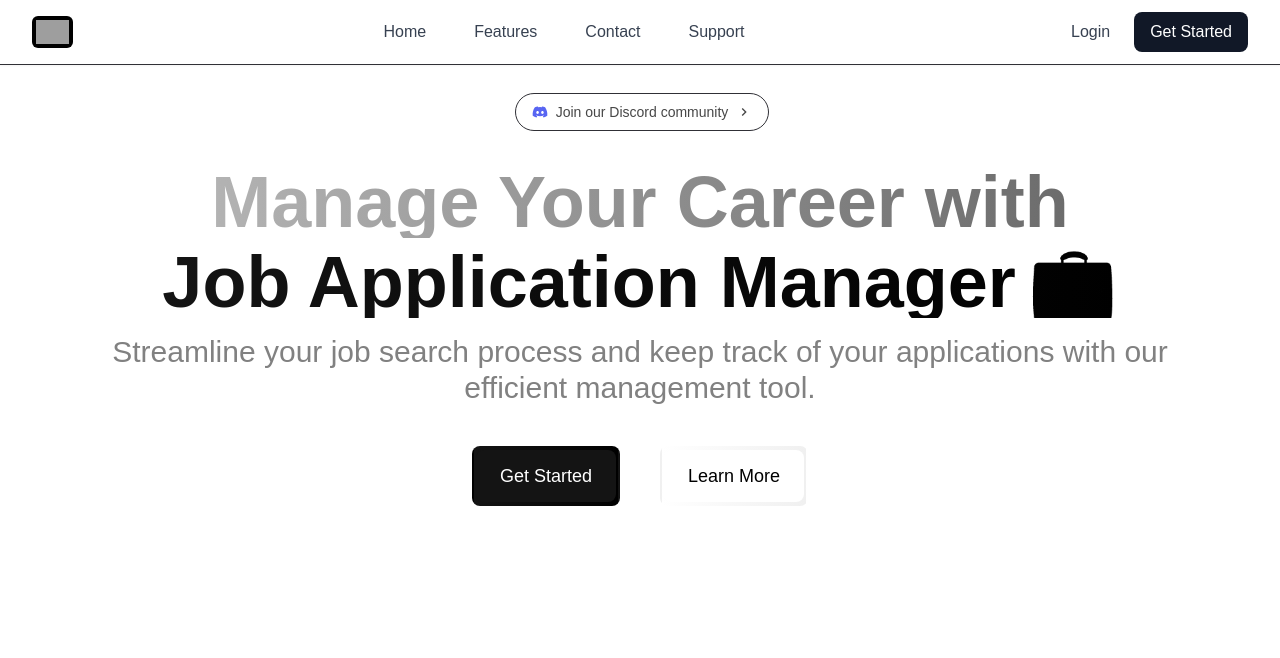
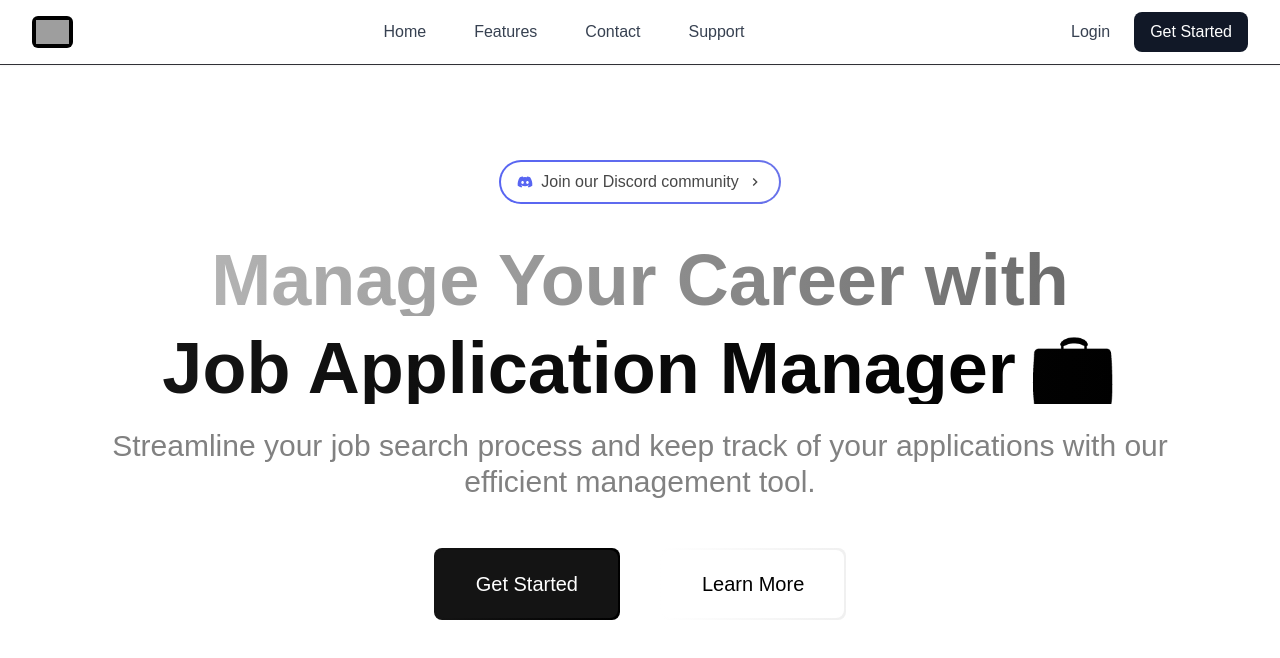
Before and after one commit to DanteTerry/aplify-new, a Next.js app: page / in a window 1280 px wide. Shown: the top 658 px of the page. Built offline with nearby package versions, Linux system fonts and the light colour scheme; grey boxes are pictures that could not be loaded; a web font is replaced by a local one.

Commit message:
fix: Add new ui for hero component

```diff
--- a/app/(marketing)/_components/Hero.tsx
+++ b/app/(marketing)/_components/Hero.tsx
@@ -1,33 +1,31 @@
 import Link from "next/link";
-import { FaDiscord, FaLinkedin } from "react-icons/fa";
+import { FaDiscord } from "react-icons/fa";
 import { MdKeyboardArrowRight } from "react-icons/md";
 
 function Hero() {
   return (
-    <header className="flex w-full flex-col items-center gap-6 px-4 md:gap-8 md:px-8">
+    <header className="flex w-full flex-col items-center gap-8 px-6 py-12 md:gap-10 md:px-12 lg:py-16">
       {/* Discord join link */}
-      <div className="group w-max rounded-full from-[#5865f2] to-[#6872EA] transition-all duration-500 hover:bg-gradient-to-r">
-        <div className="z-50">
-          <Link
-            target="_blank"
-            href={"https://discord.gg/CWkJ7BTt"}
-            className="z-50 flex -translate-y-[3px] translate-x-[2px] items-center gap-2 rounded-full border bg-white p-2 px-4 text-sm font-medium text-[#474747] transition-all duration-500 hover:text-white dark:border-[#1f1f1f] dark:bg-[#1f1f1f] dark:text-white dark:hover:border-[#6872EA] md:text-base"
-          >
-            <FaDiscord size={16} color="#5865f2" />{" "}
-            <span className="text-sm">Join our Discord community</span>
-            <MdKeyboardArrowRight />
-          </Link>
-        </div>
+      <div className="group w-max rounded-full bg-gradient-to-r from-[#5865f2] to-[#6872EA] p-[2px] transition-all duration-500 hover:shadow-lg">
+        <Link
+          target="_blank"
+          href="https://discord.gg/CWkJ7BTt"
+          className="flex items-center gap-2 rounded-full bg-white p-2 px-4 text-sm font-medium text-[#474747] transition-all duration-500 hover:text-white dark:bg-[#1f1f1f] dark:text-white dark:hover:bg-gradient-to-r dark:hover:from-[#5865f2] dark:hover:to-[#6872EA] md:text-base"
+        >
+          <FaDiscord size={16} color="#5865f2" />
+          <span>Join our Discord community</span>
+          <MdKeyboardArrowRight />
+        </Link>
       </div>
 
       {/* Main heading section */}
       <div className="flex flex-col items-center text-center">
         {/* Large Text */}
-        <h1 className="bg-gradient-to-r from-[#b3b3b3] to-[#6c6c6c] bg-clip-text text-3xl font-extrabold text-transparent sm:text-4xl md:text-5xl lg:text-6xl xl:text-7xl">
+        <h1 className="bg-gradient-to-r from-[#b3b3b3] to-[#6c6c6c] bg-clip-text text-4xl font-extrabold text-transparent sm:text-5xl md:text-6xl lg:text-7xl">
           Manage Your Career with
         </h1>
 
-        <div className="mt-0 md:mt-2">
+        <div className="mt-2 md:mt-4">
           {/* Highlighted heading */}
           <h1 className="flex flex-col items-center gap-2 bg-gradient-to-r from-[#141414] to-[#000000] bg-clip-text text-[36px] font-extrabold text-transparent dark:from-white dark:to-gray-300 sm:flex-row sm:text-4xl md:gap-3 md:text-5xl lg:text-7xl">
             Job Application Manager <span className="hidden sm:block">💼</span>
@@ -35,28 +33,28 @@ function Hero() {
         </div>
 
         {/* Description text */}
-        <p className="text-lg font-medium text-[#818181] dark:text-[#c7c7c7] sm:text-xl md:mt-4 md:text-2xl lg:text-3xl">
+        <p className="mt-4 text-lg font-medium text-[#818181] dark:text-[#c7c7c7] sm:text-xl md:mt-6 md:text-2xl lg:text-3xl">
           Streamline your job search process and keep track of your applications
           with our <br className="hidden sm:block" /> efficient management tool.
         </p>
 
         {/* Buttons for Get Started and Learn More */}
-        <div className="mt-6 flex flex-row flex-wrap gap-6 md:mt-10 md:gap-10">
+        <div className="mt-8 flex flex-row flex-wrap gap-6 md:mt-12 md:gap-10">
           {/* Get Started Button */}
-          <div className="group flex w-max cursor-pointer rounded-[8px] border-2 border-transparent bg-gradient-to-r from-[#141414] to-[#000000] p-[2px] transition-all duration-500 dark:from-white dark:to-gray-300">
+          <div className="group flex w-max cursor-pointer rounded-lg bg-gradient-to-r from-[#141414] to-[#000000] p-[2px] transition-all duration-500 hover:shadow-lg dark:from-white dark:to-gray-300">
             <Link
               href="/register"
-              className="flex items-center justify-center rounded-[8px] bg-[#141414] px-4 py-2 text-base text-white transition-all duration-300 hover:shadow-lg dark:bg-white dark:text-black sm:px-5 sm:py-2 sm:text-lg md:px-6 md:py-3 md:text-lg"
+              className="flex items-center justify-center rounded-lg bg-[#141414] px-6 py-3 text-base text-white transition-all duration-300 hover:bg-gradient-to-r hover:from-[#5865f2] hover:to-[#6872EA] dark:bg-white dark:text-black sm:px-8 sm:py-4 sm:text-lg md:px-10 md:py-5 md:text-xl"
             >
               Get Started
             </Link>
           </div>
 
           {/* Learn More Button */}
-          <div className="group flex w-max cursor-pointer rounded-[8px] border-2 border-transparent bg-gradient-to-r from-[#ffffff] to-[#f0f0f0] p-[2px] transition-all duration-500 dark:from-black dark:to-gray-800">
+          <div className="group flex w-max cursor-pointer rounded-lg bg-gradient-to-r from-[#ffffff] to-[#f0f0f0] p-[2px] transition-all duration-500 hover:shadow-lg dark:from-black dark:to-gray-800">
             <Link
               href="/learn-more"
-              className="flex items-center justify-center rounded-[8px] bg-white px-4 py-2 text-base text-black transition-all duration-300 hover:shadow-lg dark:bg-black dark:text-white sm:px-5 sm:py-2 sm:text-lg md:px-6 md:py-3 md:text-lg"
+              className="flex items-center justify-center rounded-lg bg-white px-6 py-3 text-base text-black transition-all duration-300 hover:bg-gradient-to-r hover:from-[#5865f2] hover:to-[#6872EA] dark:bg-black dark:text-white sm:px-8 sm:py-4 sm:text-lg md:px-10 md:py-5 md:text-xl"
             >
               Learn More
             </Link>
```
